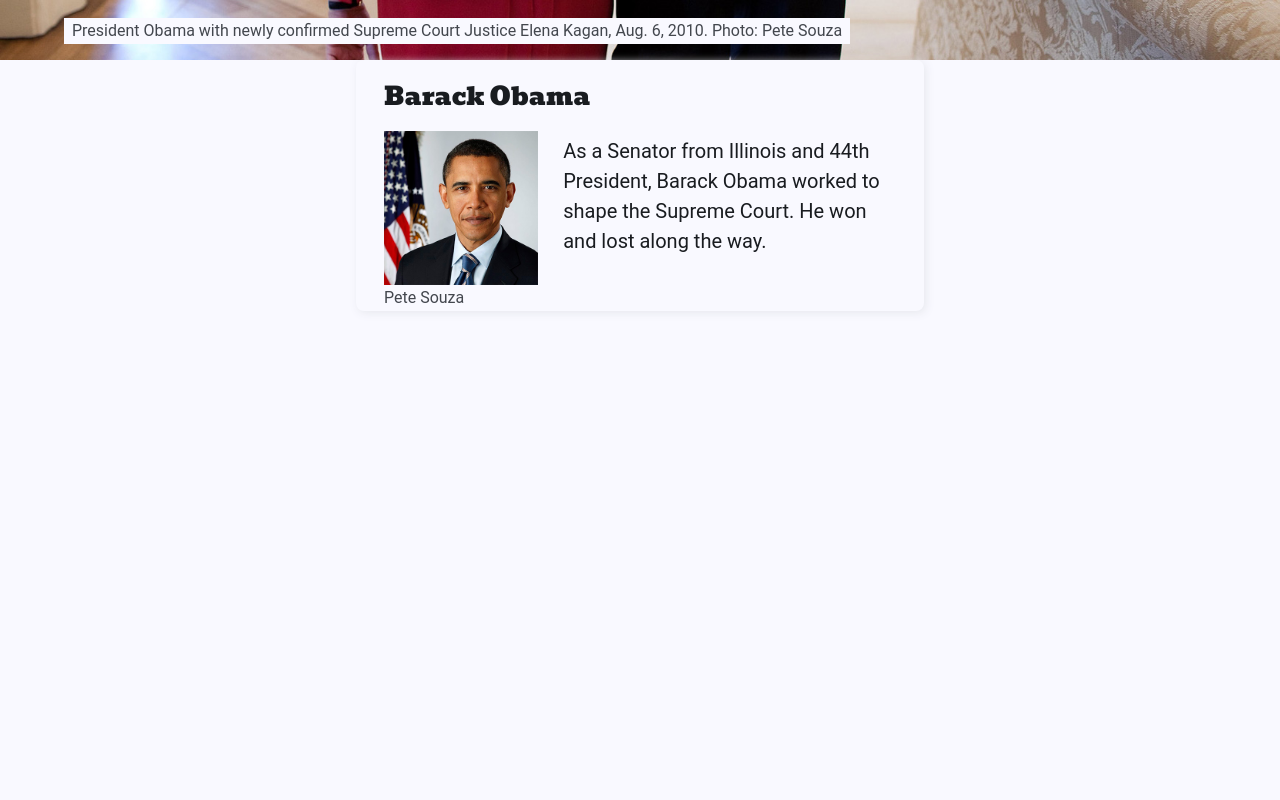
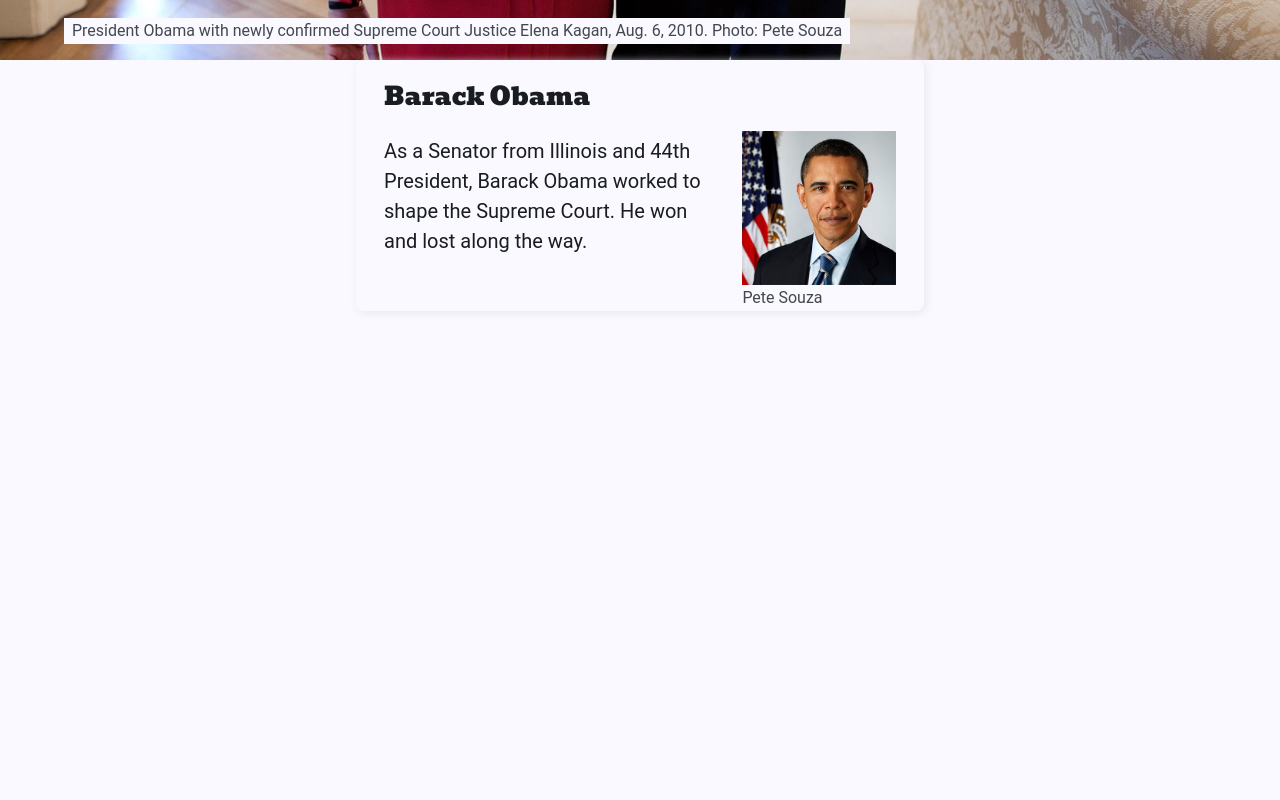
Before and after one commit to seankelliher/obama-scotus, a Vue app: page / in a window 1280 px wide. Shown: the part 740-1540 px from the top of the page. Built offline with nearby package versions, Linux system fonts and the light colour scheme.

Commit message:
Swap text and figure.

```diff
--- a/src/components/ContentBoxes.vue
+++ b/src/components/ContentBoxes.vue
@@ -45,10 +45,6 @@ onMounted(() => {
                 <div class="content-box-title">
                     <h2>{{ scene.contentTitle }}</h2>
                 </div>
-                <figure class="portrait">
-                    <img :src="`images/${scene.portScr}.jpg`" :alt="`${scene.alt}`">
-                    <figcaption>{{ scene.portCap }}</figcaption>
-                </figure>
                 <div class="content-box-text">
                     <p>
                         <span
@@ -60,6 +56,10 @@ onMounted(() => {
                         {{ scene.contentText }}
                     </p>
                 </div>
+                <figure class="portrait">
+                    <img :src="`images/${scene.portScr}.jpg`" :alt="`${scene.alt}`">
+                    <figcaption class="portrait-caption">{{ scene.portCap }}</figcaption>
+                </figure>
                 <div
                     class="replay-box"
                     v-if="scene.id === 10"
@@ -71,7 +71,7 @@ onMounted(() => {
                         @keydown.enter="store.replayScenes()"
                     >
                         <img src="/images/replay-icon-24.svg" alt="replay icon">
-                        <figcaption>&nbsp;Watch again</figcaption>
+                        <figcaption class="portrait-caption">&nbsp;Watch again</figcaption>
                     </figure>
                 </div>
             </div>
```
